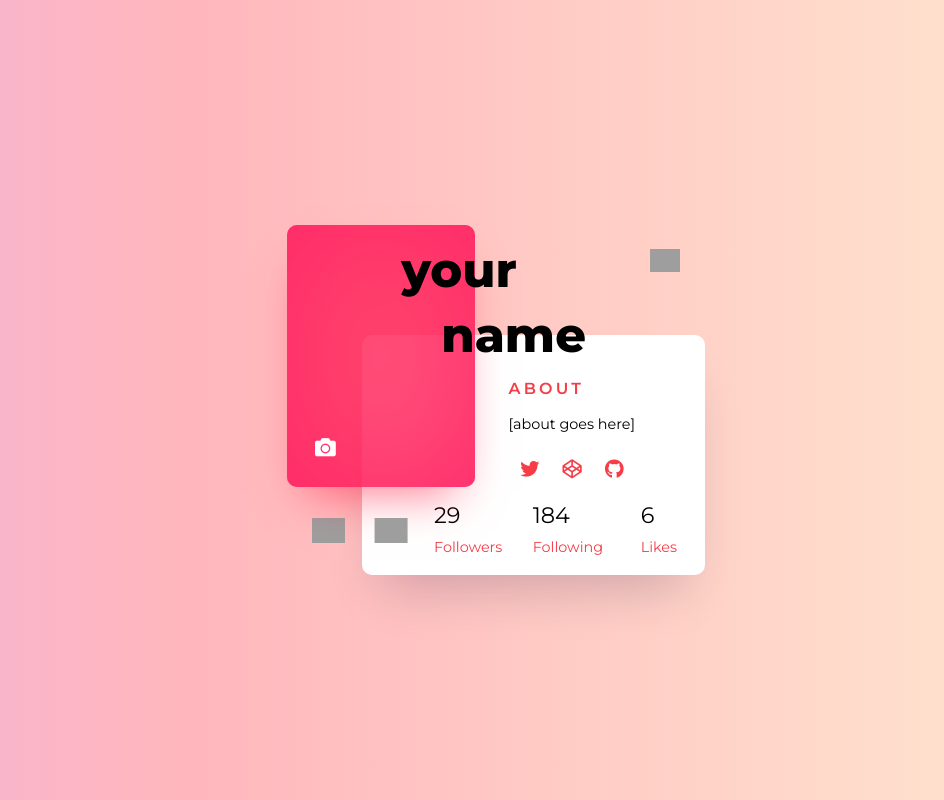
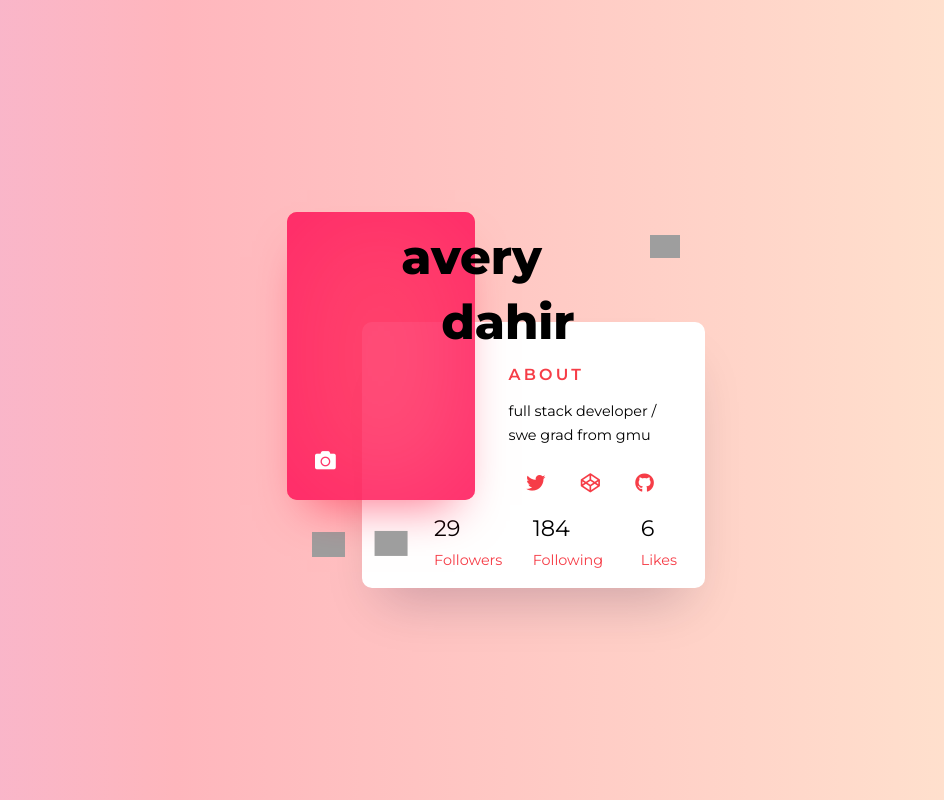
Before and after one commit to eibeoli/profile, a plain HTML site: page index.html in a window 1280 px wide. Shown: the whole page, without its empty margins (144-1088 px from the left). Drawn offline with Linux system fonts and the light colour scheme; grey boxes are pictures that could not be loaded.

Commit message:
animation update

```diff
--- a/index.html
+++ b/index.html
@@ -13,11 +13,11 @@
                 </a>
     </aside>
     <section class="profile-info">
-      <h1 class="first-name">your</h1>
-      <h1 class="second-name">name</h1>
+      <h1 class="first-name">avery</h1>
+      <h1 class="second-name">dahir</h1>
       <h2>ABOUT</h2>
       <p>
-        [about goes here]
+        full stack developer / swe grad from gmu
       </p>
 
       <aside class="social-media-icons">
```
Also changed, not shown: 1 other file.
